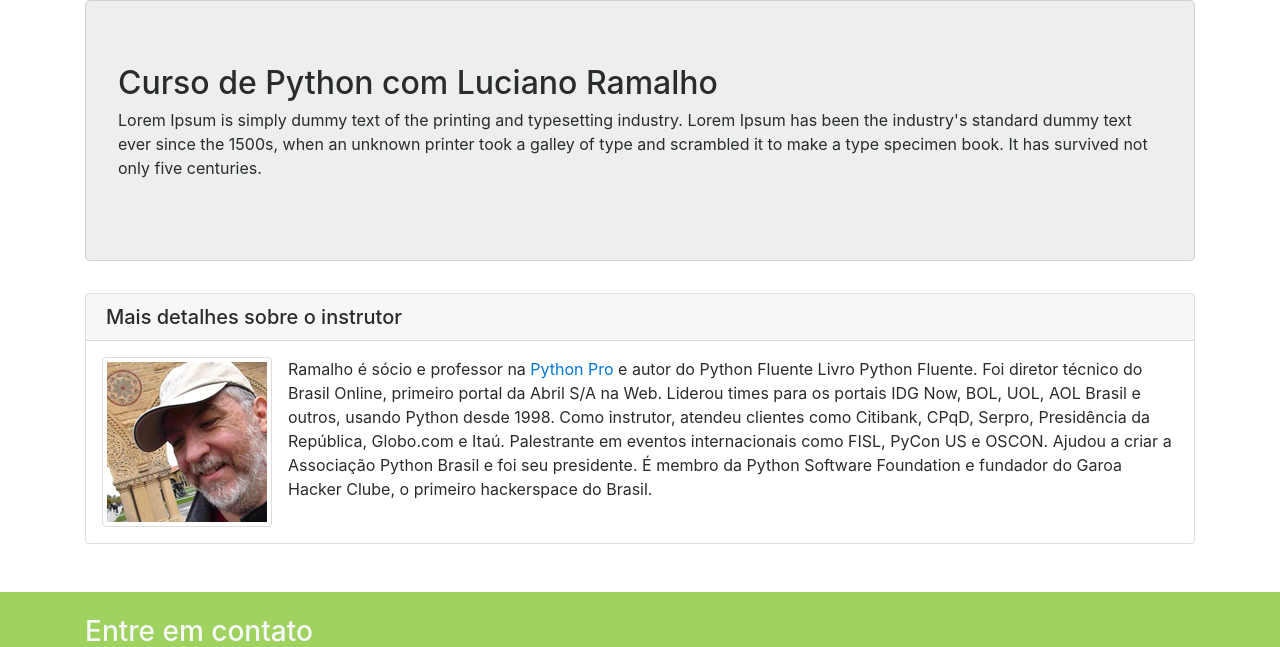
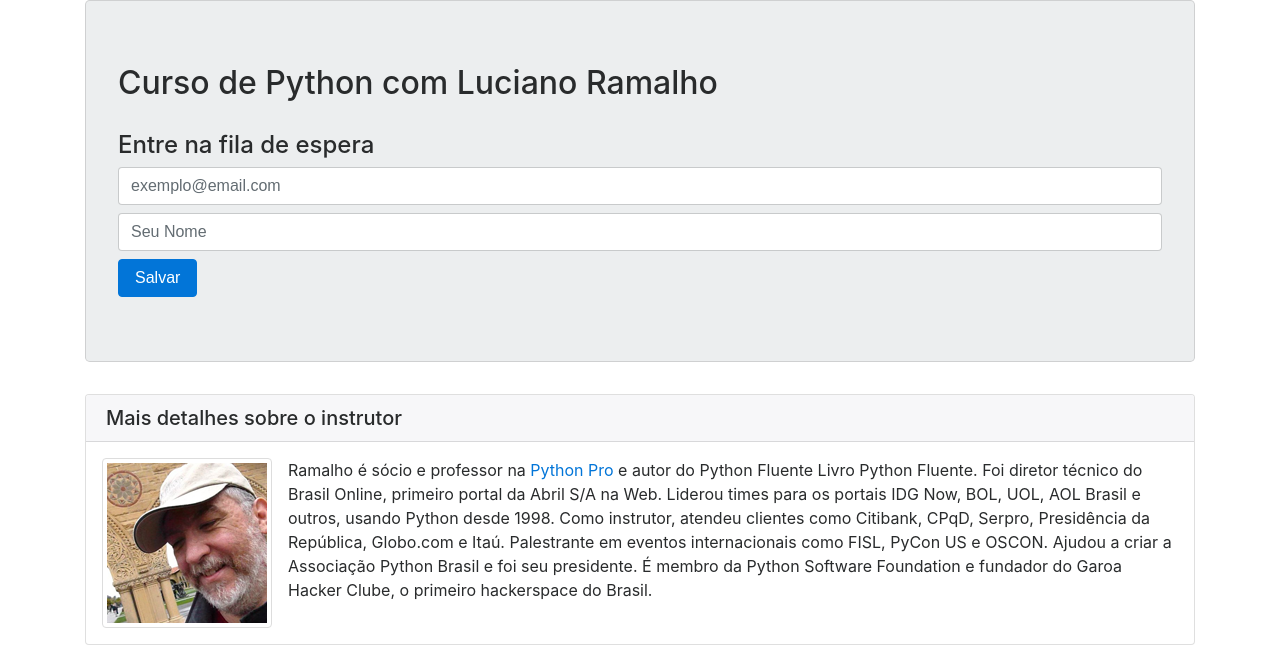
Before and after one commit to Josevaldo10/curso-django, a Django app: page / in a window 1280 px wide. Shown: the part 54-701 px from the top of the page. Run offline with Django 4.2, Linux system fonts and the light colour scheme; some libraries are stand-ins or nearby versions.

Commit message:
Criada Lista de Espera

```diff
--- a/pypro/base/templates/base/home.html
+++ b/pypro/base/templates/base/home.html
@@ -46,11 +46,34 @@
 				<h2>
 					Curso de Python com Luciano Ramalho
 				</h2>
-				<p>
-					Lorem Ipsum is simply dummy text of the printing and typesetting industry. Lorem Ipsum has been the
-					industry's standard dummy text ever since the 1500s, when an unknown printer took a galley of type
-					and scrambled it to make a type specimen book. It has survived not only five centuries.
-				</p>
+                <h4 class="mt-4">Entre na fila de espera</h4>
+
+                <form action="https://gmail.us14.list-manage.com/subscribe/post?u=69e9bf0ad7ba79aaf7f3875d6&amp;id=1e2b2f9f55"
+                      method="post" id="mc-embedded-subscribe-form" name="mc-embedded-subscribe-form"
+                      class="form-row align-items-center" target="_blank" novalidate>
+                       <div class="form-row align-items-center">
+                     <div class="col-auto">
+                           <label class="sr-only" for="mce-EMAIL">e-mail</label>
+                           <input type="email" value="" name="EMAIL" class="form-control required" id="mce-EMAIL"
+                                  placeholder="exemplo@email.com">
+                    </div>
+                     <div class="col-auto mt-2" >
+                          <label class="sr-only" for="mce-FNAME">Name</label>
+                          <input type="text" value="" name="FNAME" class="form-control" id="mce-FNAME" placeholder="Seu Nome">
+                    </div>
+                    </div>
+                     <!-- real people should not fill this in and expect good things - do not remove this or risk form bot signups-->
+                     <div style="position: absolute; left: -5000px;" aria-hidden="true">
+                                                                       <input type="text"
+                                                                              name="b_69e9bf0ad7ba79aaf7f3875d6_1e2b2f9f55"
+                                                                              tabindex="-1"
+                                                                              value=""></div>
+                  <div class="col-auto mt-2">
+                   <input type="submit" value="Salvar" name="subscribe" id="mc-embedded-subscribe"  class="btn btn-primary">
+                  </div>
+
+
+</form>
 
 			</div>
 		</div>
```
